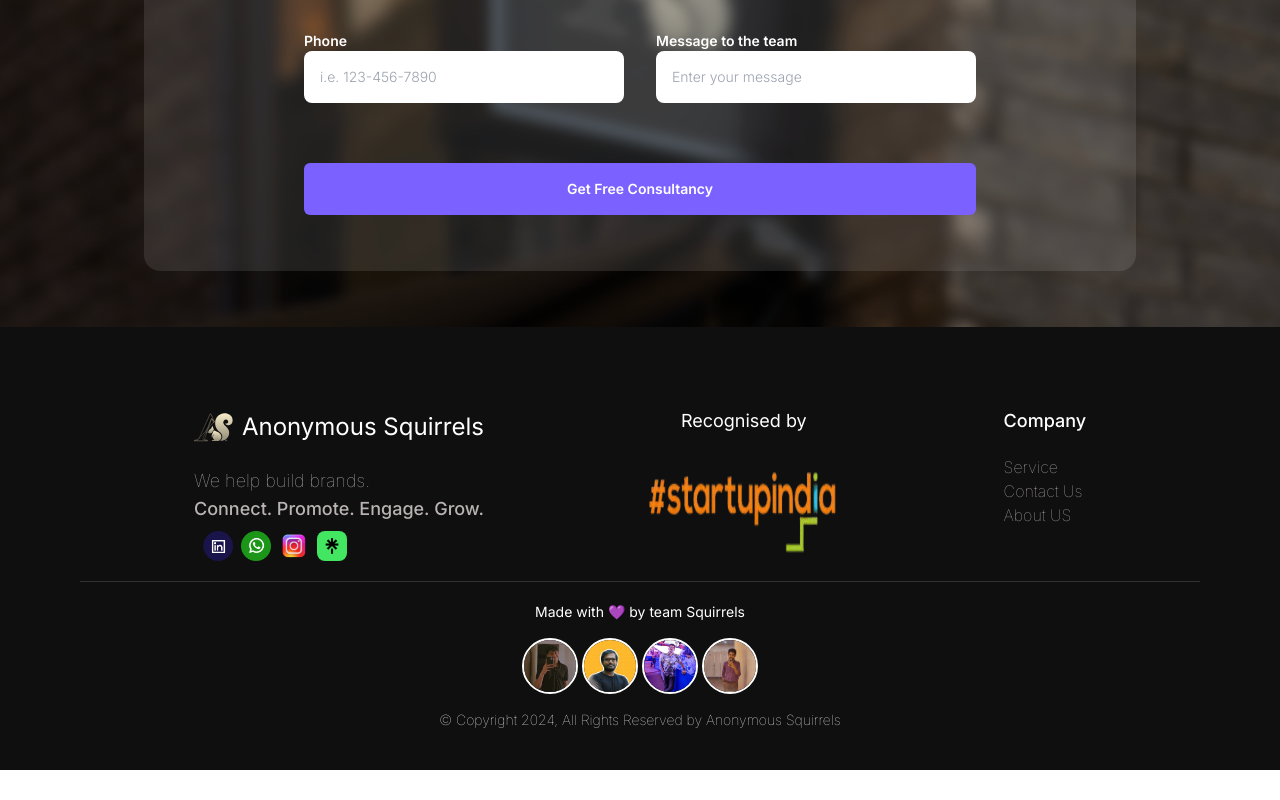
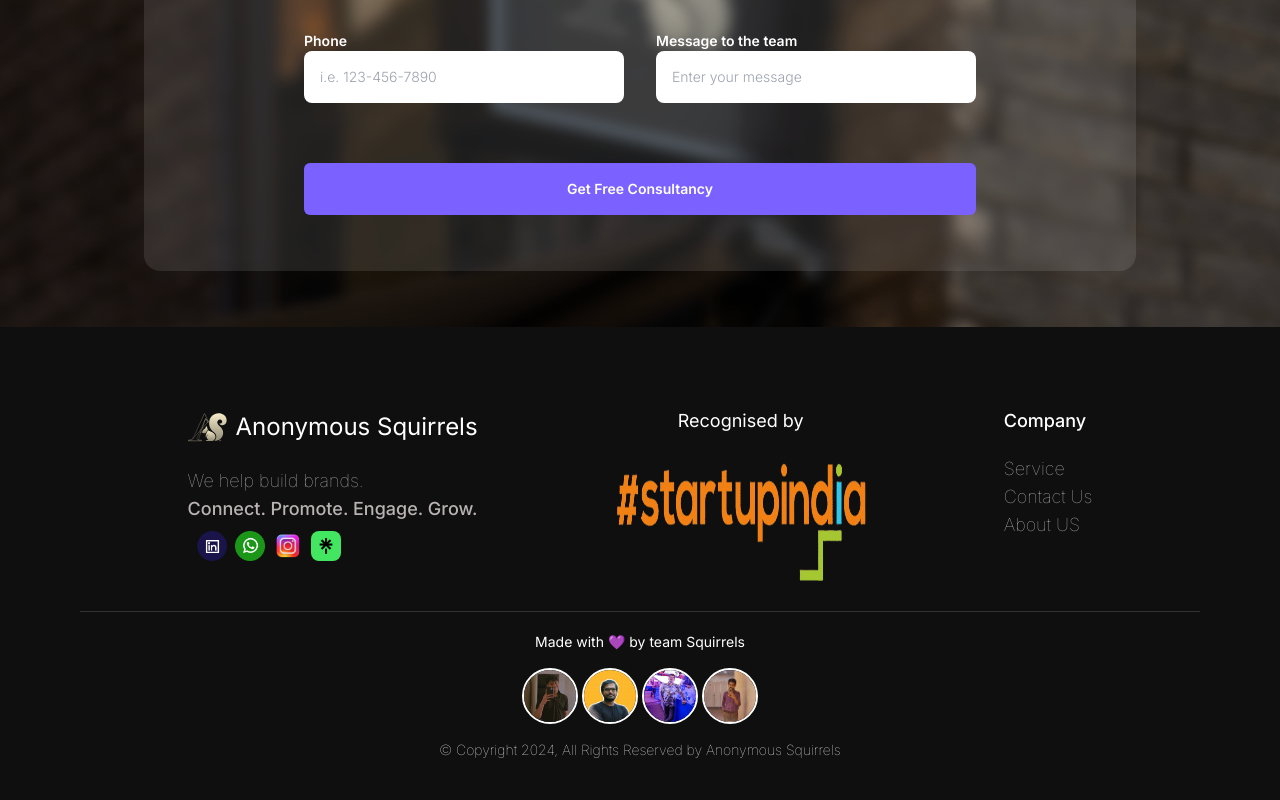
Before and after one commit to Anonymous-Squirrels/Squirrels-Website, a Next.js app: page /services in a window 1280 px wide. Shown: the part 4193-4993 px from the top of the page. Before the commit the page ends 4963 px from the top, so only its background shows below. Built offline with nearby package versions, Linux system fonts and the light colour scheme.

Commit message:
Adjusted footer image aspect ratio

```diff
--- a/components/Footer.tsx
+++ b/components/Footer.tsx
@@ -1,8 +1,6 @@
 import {MainLogo} from "@/constants/Icons";
 import Image from "next/image";
 import React from "react";
-import Button from "./ui/Button";
-import Input from "./ui/Input";
 import {AnimatedTooltip} from "@/components/ui/animated-tooltip";
 import {developers} from "@/constants/Footer";
 import Link from "next/link";
@@ -81,14 +79,14 @@ function Footer() {
           <span className={"text-lg"}>
             Recognised by
           </span>
-          <div className={"w-fit h-fit"}>
-            <Image src={"/startupIndia.png"} alt={"startupIndia"} height={20} width={300} className={"h-14 w-44 md:w-56 md:h-24"}/>
+          <div className={"w-fit h-fit "}>
+            <Image src={"/startupIndiaLogo.png"} alt={"startupIndia"} height={20} width={250} className={"aspect-video w-48 md:w-64"}/>
           </div>
         </div>
 
         <div>
           <div className="font-medium text-lg mb-5">Company</div>
-          <ul className="font-thin text-[#B9B3B3] text-base">
+          <ul className="font-thin text-[#B9B3B3] text-lg">
 
             <li className="hover:text-white transition-colors duration-300 cursor-pointer">
               <Link href={"/services"}>
--- a/components/Home/HeroSection.tsx
+++ b/components/Home/HeroSection.tsx
@@ -82,7 +82,7 @@ export default function Home() {
         <div
           className="w-full md:w-3/5 grid grid-cols-3 md:grid-cols-6 place-items-center gap-3.5 md:gap-10 mt-10 gap-y-5 z-20">
           {Trustee.map((item: { alt: string; slug: string; name: string }, index) => (
-            <div key={index} className="w-full grid place-items-center text-sm md:text-base text-center ">
+            <div key={index} className="w-full h-full flex flex-col items-center text-sm md:text-base text-center">
 
               <Image src={`/${item.slug}`} alt={item.alt} height={150} width={150}
                      className={"rounded-[50%] h-16 w-16 md:h-fit md:w-fit transition-transform duration-200  active:scale-125 md:hover:scale-125"}/>
--- a/components/Services/Branding.tsx
+++ b/components/Services/Branding.tsx
@@ -7,7 +7,7 @@ function Branding() {
   return (
     <div className="bg-black pt-10 text-white relative overflow-hidden">
       <div className="grid place-items-center">
-        <FAB variant="secondary" className="h-11 md:h-fit">Branding</FAB>
+        <FAB variant="secondary" className="h-11 md:h-fit select-none">Branding</FAB>
         <br/>
         <br/>
       </div>
--- a/components/Services/Marketing.tsx
+++ b/components/Services/Marketing.tsx
@@ -6,7 +6,7 @@ function Marketing() {
   return (
     <div className="w-[100%] py-10 bg-[#F0E9FB] grid gap-y-8 place-items-center">
 
-      <FAB variant="secondary" className="self-start">Marketing</FAB>
+      <FAB variant="secondary" className="self-start select-none">Marketing</FAB>
       <div className="w-full md:flex flex-col items-center justify-center">
         <div className="mb-10 w-full pl-6 md:pl-28 self-start">
           <span className="text-[#5C3095] font-bold">STRATEGIZE</span>
--- a/components/Services/UIDesign.tsx
+++ b/components/Services/UIDesign.tsx
@@ -6,7 +6,7 @@ import Accordion from "@/components/Services/accordion_component/Accordion";
 function UIDesign() {
   return (
     <div id="ui-design" className="bg-white grid place-items-center pt-5 md:py-5 min-h-screen gap-10">
-      <FAB variant="secondary">UI Design</FAB>
+      <FAB variant="secondary" className={"select-none"}>UI Design</FAB>
       <div className="text-[#5C3095] text-3xl md:text-4xl font-bold w-[85vw] md:w-96 text-center">
         Get The Best Design, No Compromise
       </div>
```
Also changed, not shown: public/startupIndia.png (deleted), public/startupIndiaLogo.png (added).
